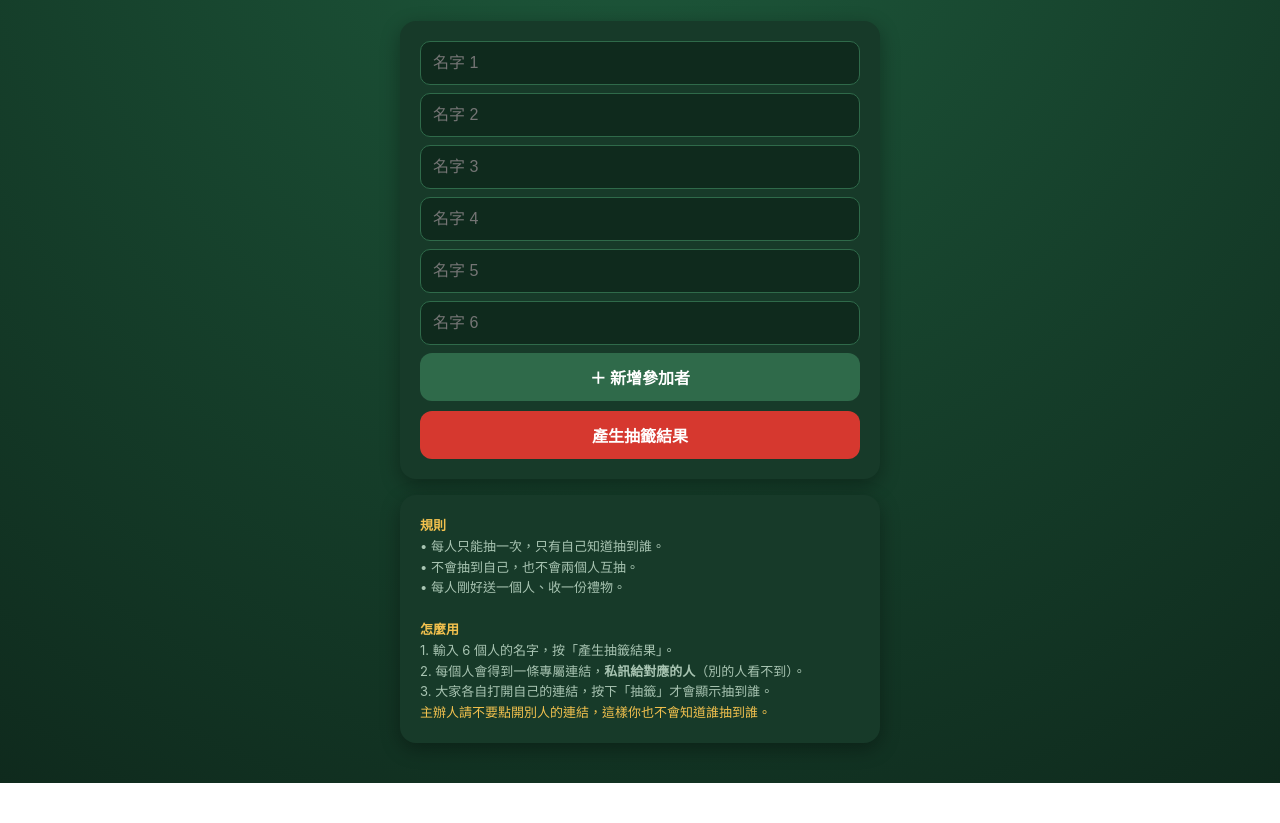
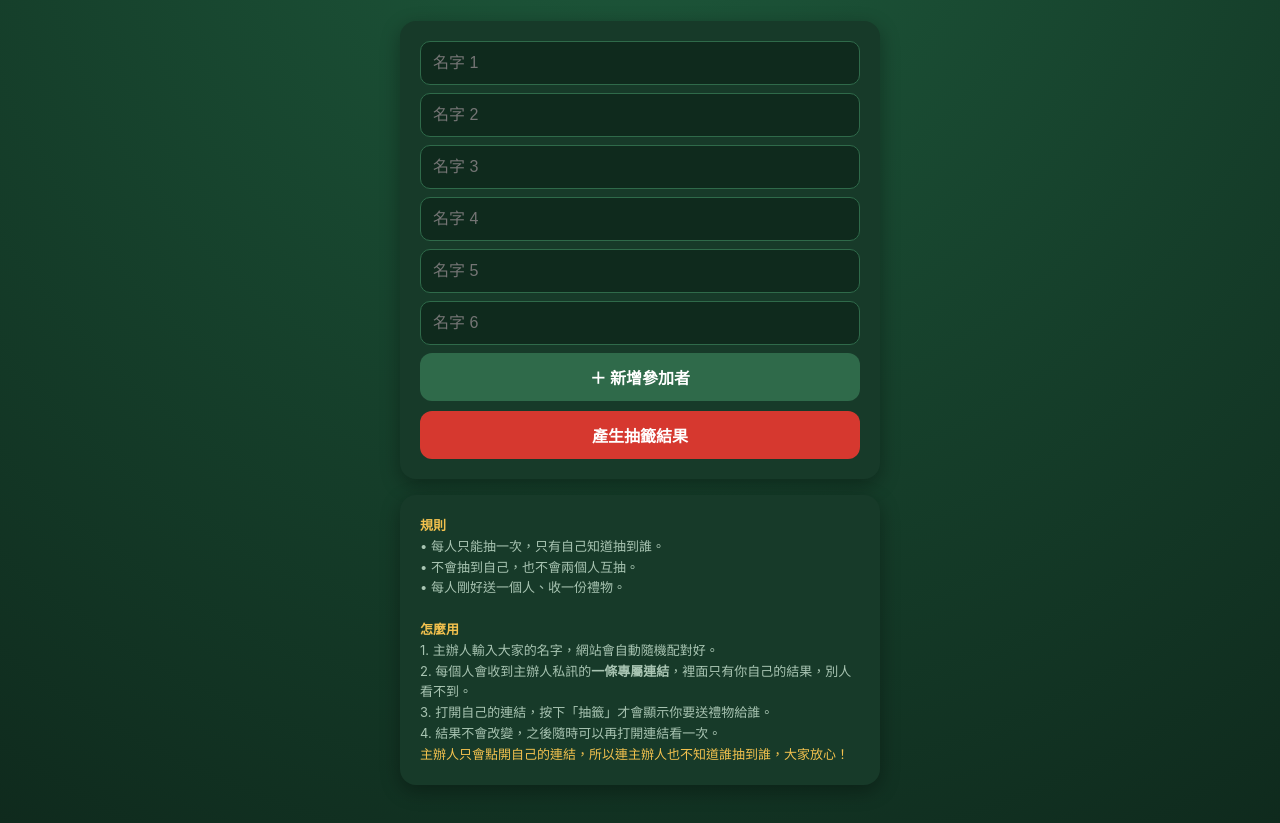
Before and after one commit to BurceHsu/xmas-gift-draw, a plain HTML site: page index.html in a window 1280 px wide. Shown: the part 99-922 px from the top of the page. Before the commit the page ends 882 px from the top, so only its background shows below. Drawn offline with Linux system fonts and the light colour scheme.

Commit message:
Reword usage text for participants

```diff
--- a/index.html
+++ b/index.html
@@ -60,10 +60,11 @@
     • 不會抽到自己，也不會兩個人互抽。<br>
     • 每人剛好送一個人、收一份禮物。<br><br>
     <b class="warn">怎麼用</b><br>
-    1. 輸入 6 個人的名字，按「產生抽籤結果」。<br>
-    2. 每個人會得到一條專屬連結，<b>私訊給對應的人</b>（別的人看不到）。<br>
-    3. 大家各自打開自己的連結，按下「抽籤」才會顯示抽到誰。<br>
-    <span class="warn">主辦人請不要點開別人的連結，這樣你也不會知道誰抽到誰。</span>
+    1. 主辦人輸入大家的名字，網站會自動隨機配對好。<br>
+    2. 每個人會收到主辦人私訊的<b>一條專屬連結</b>，裡面只有你自己的結果，別人看不到。<br>
+    3. 打開自己的連結，按下「抽籤」才會顯示你要送禮物給誰。<br>
+    4. 結果不會改變，之後隨時可以再打開連結看一次。<br>
+    <span class="warn">主辦人只會點開自己的連結，所以連主辦人也不知道誰抽到誰，大家放心！</span>
   </div>
 </main>
 
```
